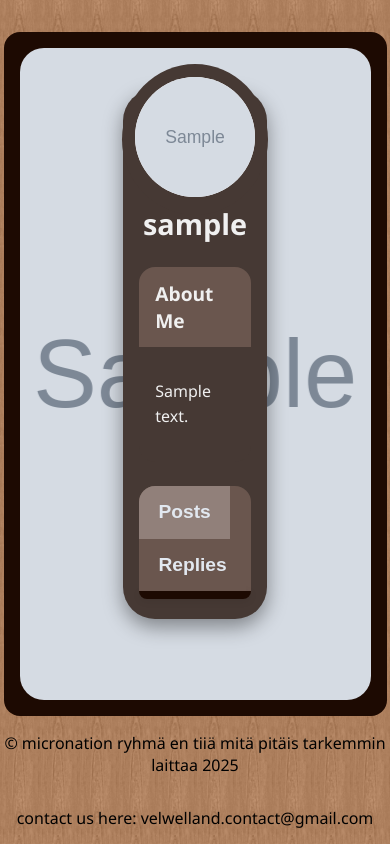
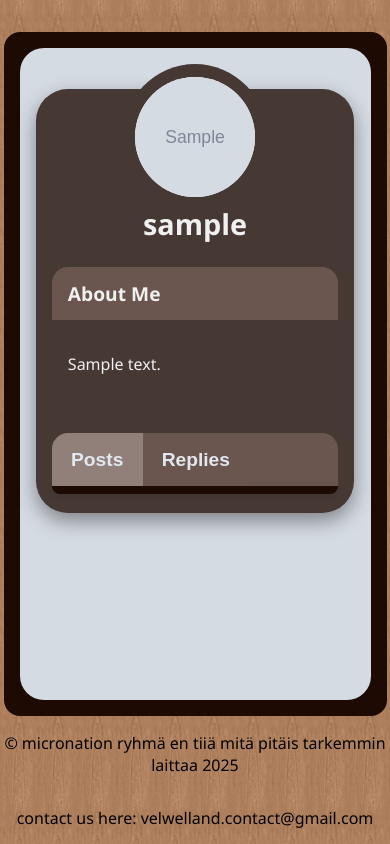
Before and after one commit to Lauri23014/ICT-kesa--projekti---Micronation, a Django app: a page that uses django/templates/base.html in a window 390 px wide. Shown: the part 64-908 px from the top of the page. Run offline with Django 5.2, Linux system fonts and the light colour scheme; tables that the repository leaves empty hold one stand-in row (values such as "Sample post"); grey boxes marked "Sample" are stand-in pictures; some libraries are stand-ins or nearby versions.

Commit message:
made profile card more responsive

```diff
--- a/django/users/static/users/profile.css
+++ b/django/users/static/users/profile.css
@@ -23,6 +23,7 @@
   margin: 0 auto;
   padding: 25px 12.5%;
   width: 50%;
+  min-width: calc(300px + 12.5%);
   height: calc(100% + 1rem - 2px);
   overflow-y: scroll;
   scrollbar-width: none;
```
